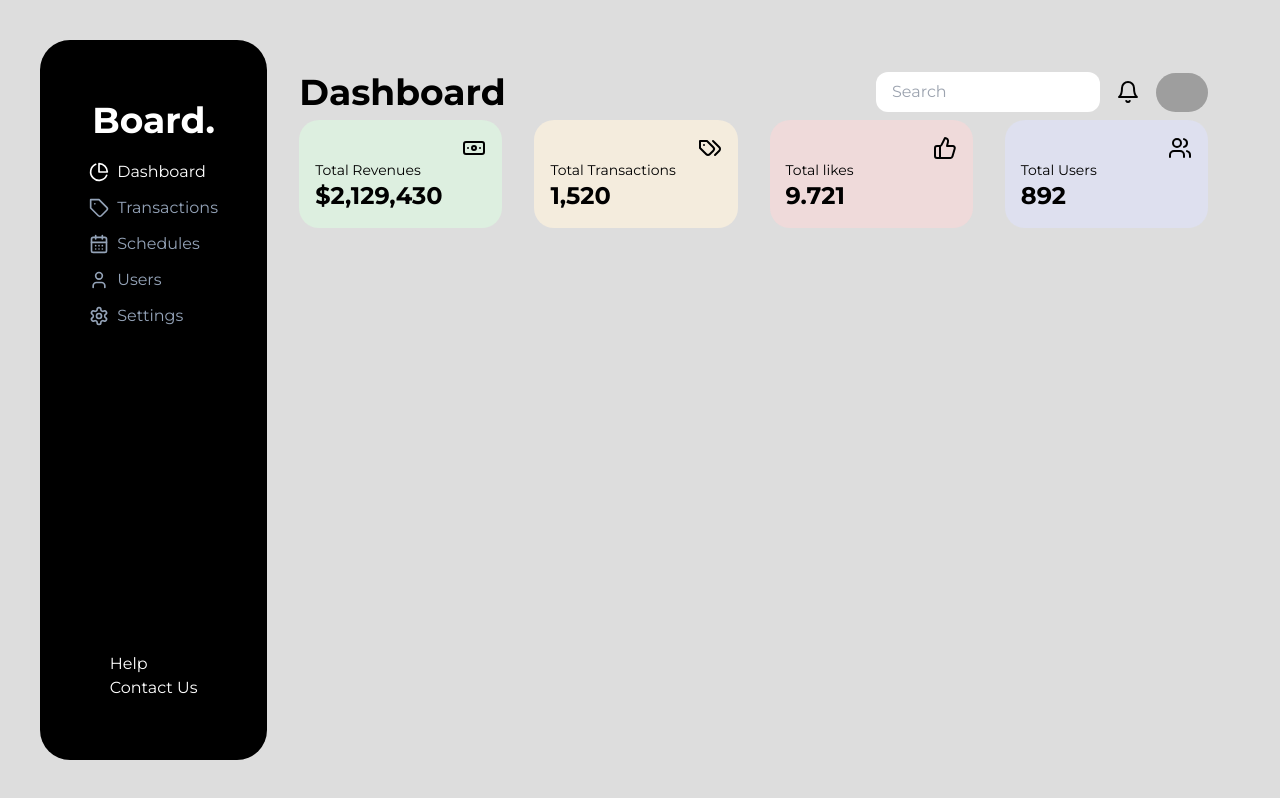
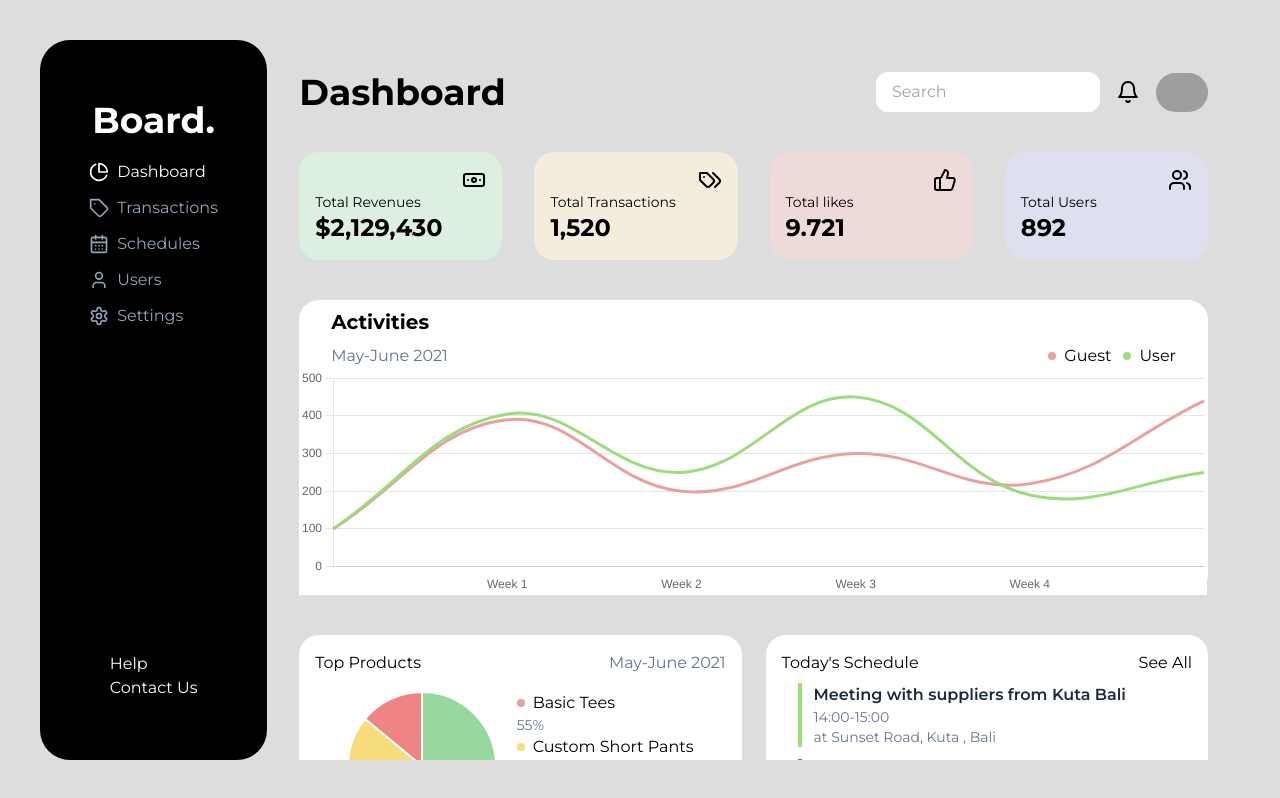
Before and after one commit to ashishsurya/listed-dashboard, a Next.js app: page / in a window 1280 px wide. Built offline with nearby package versions, Linux system fonts and the light colour scheme; grey boxes are pictures that could not be loaded.

Commit message:
final build completed

```diff
--- a/components/dashboard.tsx
+++ b/components/dashboard.tsx
@@ -1,18 +1,47 @@
 import {
+  Banknote,
   Bell,
   LucideIcon,
-  Banknote,
   Tags,
   ThumbsUp,
   Users,
 } from 'lucide-react';
 import Image from 'next/image';
+import { Line, Pie } from 'react-chartjs-2';
+
+import {
+  Chart as ChartJS,
+  CategoryScale,
+  LinearScale,
+  PointElement,
+  LineElement,
+  Title,
+  Tooltip,
+  Legend,
+  ArcElement,
+} from 'chart.js';
+
+ChartJS.register(
+  CategoryScale,
+  LinearScale,
+  PointElement,
+  LineElement,
+  Title,
+  Tooltip,
+  Legend,
+  ArcElement
+);
 
 export const Dashboard = () => {
   return (
-    <div className='flex-[8] p-8 flex flex-col space-y-2'>
+    <div className='flex-[8] p-8 gap-8 flex flex-col space-y-2 overflow-y-scroll'>
       <DashboardHeader />
       <DataCards />
+      <ActivitiesChart />
+      <div className='grid grid-cols-1 md:grid-cols-2 gap-6'>
+        <TopProducts />
+        <TodaysSchedule />
+      </div>
     </div>
   );
 };
@@ -90,3 +119,193 @@ export const DataCard = ({
     </div>
   );
 };
+
+export const ActivitiesChart = () => {
+  const data = {
+    labels: ['', 'Week 1', 'Week 2', 'Week 3', 'Week 4', ''],
+    datasets: [
+      {
+        label: 'User',
+        data: [100, 405, 250, 450, 190, 250],
+        fill: false,
+        borderColor: '#9BDD7C',
+        tension: 0.4,
+      },
+      {
+        label: 'Guest',
+        data: [100, 390, 200, 300, 220, 440],
+        fill: false,
+        borderColor: '#E9A0A0',
+        tension: 0.4,
+      },
+    ],
+  };
+
+  return (
+    <div className='flex flex-col bg-white rounded-[20px]'>
+      <h3 className='text-xl font-bold px-8 mt-2'>Activities</h3>
+      <div className='flex items-center space-x-3 px-8 mt-2'>
+        <p className='text-slate-500 flex-1'>May-June 2021</p>
+        <div className='flex items-center space-x-2 '>
+          <div className='w-2 h-2 rounded-full bg-[#E9A0A0]'></div>
+          <div>Guest</div>
+        </div>
+        <div className='flex items-center space-x-2'>
+          <div className='w-2 h-2 rounded-full bg-[#9BDD7C]'></div>
+          <div>User</div>
+        </div>
+      </div>
+      <Line
+        height={25}
+        width={100}
+        data={data}
+        options={{
+          scales: {
+            y: {
+              min: 0,
+              max: 500,
+              ticks: {
+                stepSize: 100,
+              },
+              grid: {
+                display: true,
+              },
+            },
+            x: {
+              grid: {
+                display: false,
+              },
+            },
+          },
+          elements: {
+            point: {
+              radius: 0,
+            },
+          },
+          plugins: {
+            legend: {
+              display: false,
+            },
+          },
+          maintainAspectRatio: true,
+        }}
+        className='bg-white h-full'
+      />
+    </div>
+  );
+};
+
+export const TopProducts = () => {
+  const data = {
+    labels: ['Basic Tees', 'Custom Short Pants', 'Super hoodies'],
+    datasets: [
+      {
+        backgroundColor: ['#98D89E', '#F6DC7D', '#EE8484'],
+        data: [55, 31, 14],
+      },
+    ],
+  };
+  return (
+    <div className='p-4 rounded-[20px] bg-white'>
+      <div className='flex items-center justify-between'>
+        <h3>Top Products</h3>
+        <p className='text-slate-500'>May-June 2021</p>
+      </div>
+      <div className='flex justify-between mt-4 px-8'>
+        <div className='w-[150px] h-[150px]'>
+          <Pie
+            data={data}
+            options={{
+              plugins: {
+                legend: {
+                  display: false,
+                },
+              },
+              maintainAspectRatio: false,
+            }}
+          />
+        </div>
+        <div className='flex flex-col items-start justify-start'>
+          <PieChartLegend chipBg='#E9A0A0' title='Basic Tees' value='55' />
+          <PieChartLegend
+            chipBg='#F6DC7D'
+            title='Custom Short Pants'
+            value='31'
+          />
+          <PieChartLegend chipBg='#EE8484' title='Super Hoodies' value='14' />
+        </div>
+      </div>
+    </div>
+  );
+};
+
+export const PieChartLegend = ({
+  chipBg,
+  value,
+  title,
+}: {
+  chipBg: string;
+  value: string;
+  title: string;
+}) => {
+  return (
+    <div className='flex flex-col'>
+      <div className='flex items-center space-x-2 '>
+        <div
+          className='w-2 h-2 rounded-full'
+          style={{ backgroundColor: chipBg }}
+        ></div>
+        <div>{title}</div>
+      </div>
+      <p className='text-slate-500 text-sm'>{value}%</p>
+    </div>
+  );
+};
+
+export const TodaysSchedule = () => {
+  return (
+    <div className='p-4 bg-white rounded-[20px]'>
+      <div className='flex justify-between items-center'>
+        <h2>Today's Schedule</h2>
+        <p>See All</p>
+      </div>
+      <div className='flex flex-col gap-3 mt-2 pl-4'>
+        <ScheduleComponent
+          color={'#9BDD7C'}
+          address='Sunset Road, Kuta , Bali'
+          timeSpan='14:00-15:00'
+          title='Meeting with suppliers from Kuta Bali'
+        />
+        <ScheduleComponent
+          color={'#6972C3'}
+          address='Central Jakarta '
+          timeSpan='18:00-20:00'
+          title='Check operation at Giga Factory 1'
+        />
+      </div>
+    </div>
+  );
+};
+
+export const ScheduleComponent = ({
+  color,
+  title,
+  address,
+  timeSpan,
+}: {
+  color: string;
+  title: string;
+  address: string;
+  timeSpan: string;
+}) => {
+  return (
+    <div
+      className='pl-3 border-l-4 flex flex-col text-sm text-slate-500'
+      style={{ borderColor: color }}
+    >
+      <p className='text-base text-slate-800 font-semibold'>{title}</p>
+      <p>{timeSpan}</p>
+      <p>at {address}</p>
+    </div>
+  );
+};
--- a/package.json
+++ b/package.json
@@ -13,12 +13,15 @@
     "@types/react": "18.0.37",
     "@types/react-dom": "18.0.11",
     "autoprefixer": "10.4.14",
+    "chart.js": "^4.2.1",
     "eslint": "8.38.0",
     "eslint-config-next": "13.3.0",
     "lucide-react": "^0.171.0",
     "next": "13.3.0",
     "postcss": "8.4.23",
     "react": "18.2.0",
+    "react-chartjs-2": "^5.2.0",
+    "react-charts": "^3.0.0-beta.54",
     "react-dom": "18.2.0",
     "tailwindcss": "3.3.1",
     "typescript": "5.0.4"
--- a/pages/index.tsx
+++ b/pages/index.tsx
@@ -7,7 +7,7 @@ const monteserrat = Montserrat({ subsets: ['latin'] })
 
 export default function Home() {
   return (
-    <div className={`flex min-h-screen p-10 ${monteserrat.className}`}>
+    <div className={`flex h-screen p-10 ${monteserrat.className}`}>
       <Sidebar />
       <Dashboard />
     </div>
```
Also changed, not shown: utils/chartData.ts (added, +21 -0 lines), 1 other file (tests, documents, lock files or other folders).
